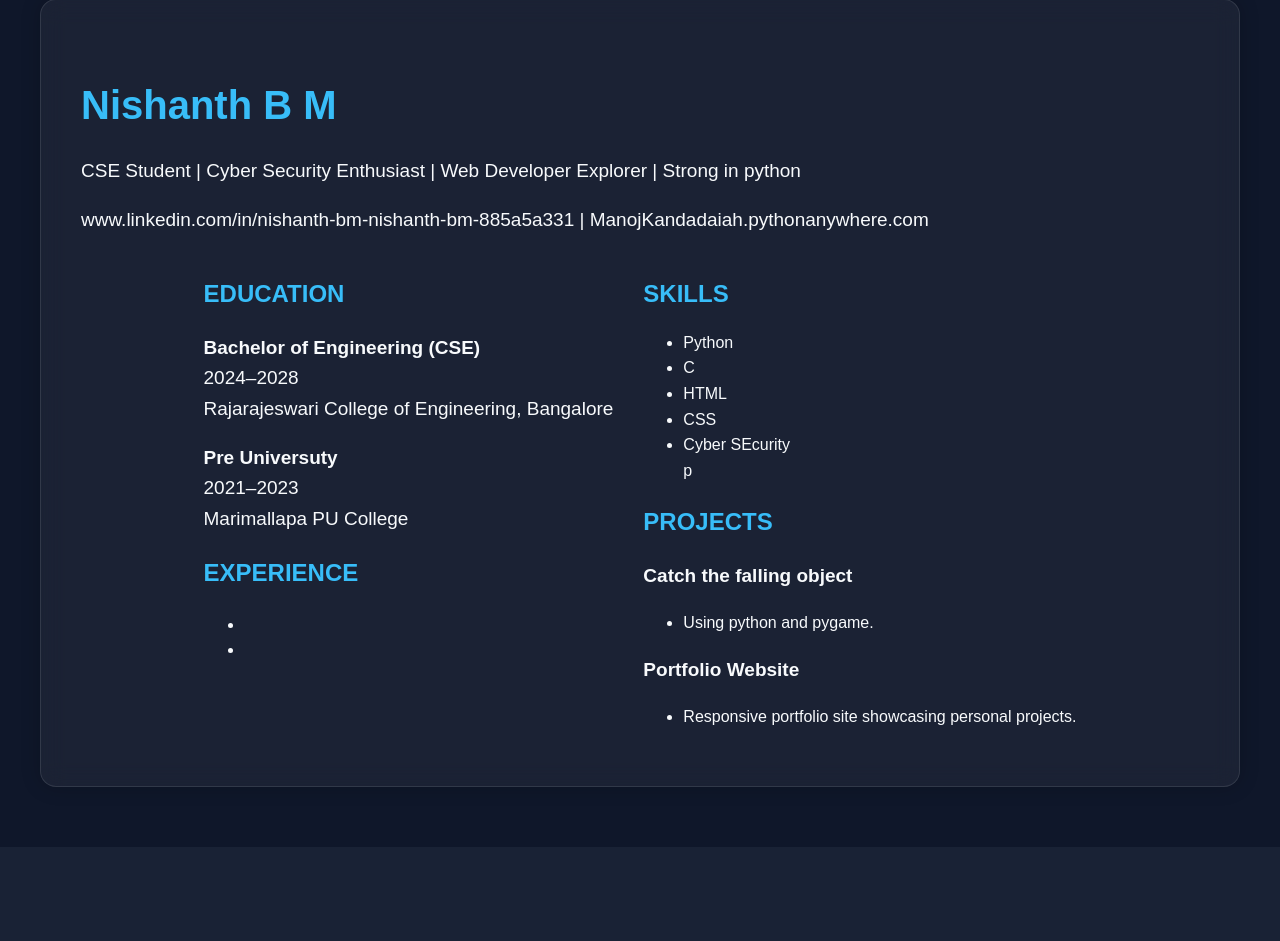
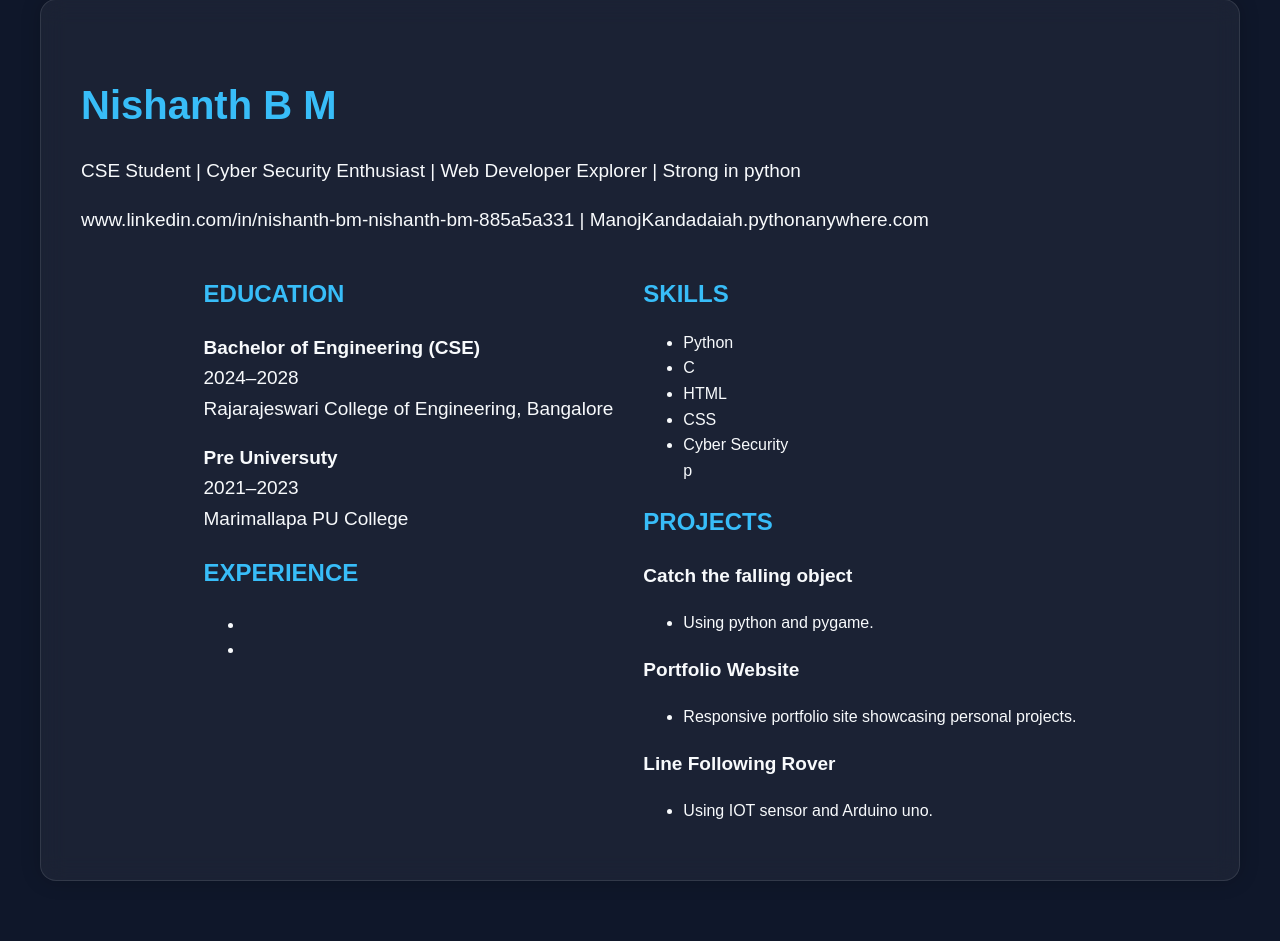
Before and after one commit to nishanth612/Workshop, a Flask app: page /resume in a window 1280 px wide. Shown: the part 160-1101 px from the top of the page. Before the commit the page ends 958 px from the top, so only its background shows below. Run offline with Flask 3, Linux system fonts and the light colour scheme.

Commit message:
Update resume1.html

```diff
--- a/Workshop Portfolio/templates/resume1.html
+++ b/Workshop Portfolio/templates/resume1.html
@@ -29,7 +29,7 @@
                 <li>C</li>
                 <li>HTML</li>
                 <li>CSS</li>
-                <li>Cyber SEcurity</li>
+                <li>Cyber Security</li>
 p
             </ul>
 
@@ -38,6 +38,8 @@ p
             <ul><li>Using python and pygame.</li></ul>
             <p><strong>Portfolio Website</strong></p>
             <ul><li>Responsive portfolio site showcasing personal projects.</li></ul>
+            <p><strong>Line Following Rover</strong></p>
+            <ul><li>Using IOT sensor and Arduino uno.</li></ul>
         </div>
     </div>
 </section>
```
